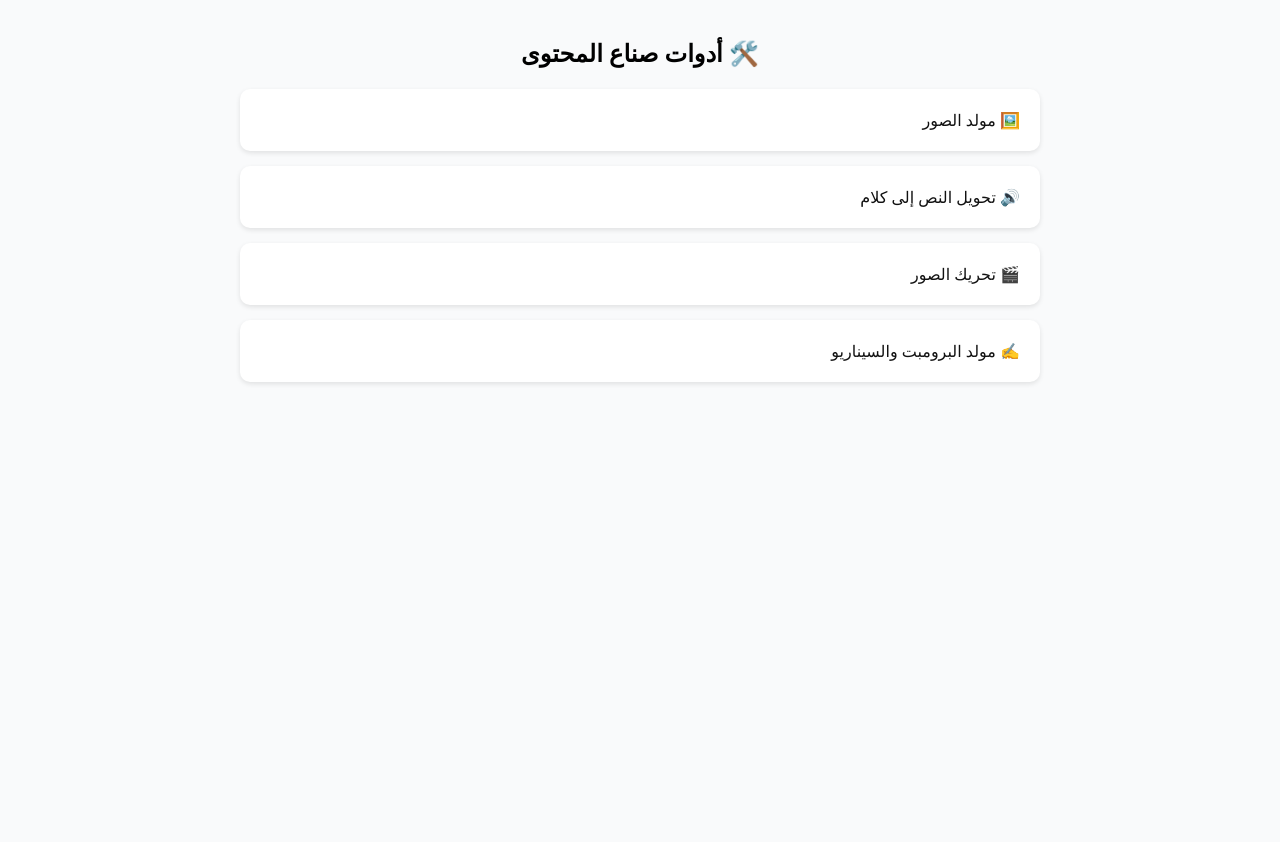
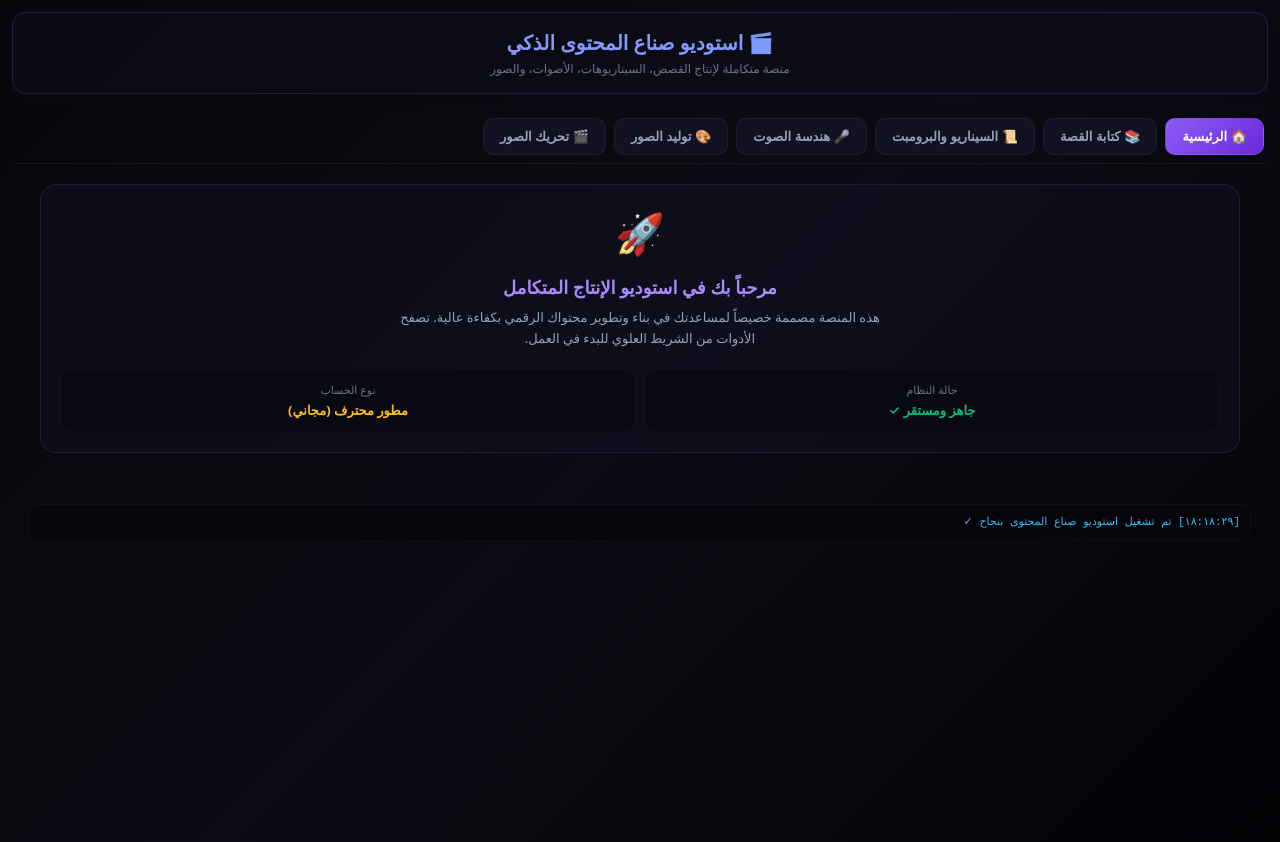
Before and after one commit to khalididouaksim-commits/ai-creator-tools, a Next.js app: page / in a window 1280 px wide. Built offline with nearby package versions, Linux system fonts and the light colour scheme.

Commit message:
update page.js

```diff
--- a/app/page.js
+++ b/app/page.js
@@ -1,13 +1,164 @@
-export default function Home() {
+"use client";
+import { useState, useEffect } from "react";
+
+export default function ContentStudio() {
+  // التحكم في التبويب النشط (الافتراضي: الرئيسية)
+  const [activeTab, setActiveTab] = useState("home");
+  const [logs, setLogs] = useState([]);
+
+  // إضافة سجل التنبيهات السفلي
+  const addLog = (msg) => {
+    const time = new Date().toLocaleTimeString("ar-EG", { hour12: false });
+    setLogs(prev => [...prev.slice(-2), "[" + time + "] " + msg]);
+  };
+
+  useEffect(() => {
+    addLog("تم تشغيل استوديو صناع المحتوى بنجاح ✓");
+  }, []);
+
   return (
-    <main style={{ padding: "20px", maxWidth: "800px", margin: "0 auto", minHeight: "100vh" }}>
-      <h1 style={{ fontSize: "24px", marginBottom: "20px", textAlign: "center" }}>🛠️ أدوات صناع المحتوى</h1>
-      <div style={{ display: "grid", gap: "15px" }}>
-        <a href="/tools/image-generator" style={{ padding: "20px", backgroundColor: "#fff", borderRadius: "10px", textDecoration: "none", color: "#111", boxShadow: "0 2px 5px rgba(0,0,0,0.1)" }}>🖼️ مولد الصور</a>
-        <a href="/tools/text-to-speech" style={{ padding: "20px", backgroundColor: "#fff", borderRadius: "10px", textDecoration: "none", color: "#111", boxShadow: "0 2px 5px rgba(0,0,0,0.1)" }}>🔊 تحويل النص إلى كلام</a>
-        <a href="/tools/image-animator" style={{ padding: "20px", backgroundColor: "#fff", borderRadius: "10px", textDecoration: "none", color: "#111", boxShadow: "0 2px 5px rgba(0,0,0,0.1)" }}>🎬 تحريك الصور</a>
-        <a href="/tools/prompt-script" style={{ padding: "20px", backgroundColor: "#fff", borderRadius: "10px", textDecoration: "none", color: "#111", boxShadow: "0 2px 5px rgba(0,0,0,0.1)" }}>✍️ مولد البرومبت والسيناريو</a>
+    <main style={{
+      minHeight: "100vh",
+      background: "linear-gradient(135deg, #060609 0%, #0b0b14 50%, #020205 100%)",
+      color: "#f1f5f9",
+      fontFamily: "system-ui, -apple-system, sans-serif",
+      direction: "rtl",
+      padding: "12px",
+      paddingBottom: "30px"
+    }}>
+
+      {/* هيدر الموقع الاحترافي */}
+      <header style={{
+        textAlign: "center",
+        marginBottom: "16px",
+        padding: "16px",
+        background: "rgba(13, 13, 25, 0.7)",
+        borderRadius: "14px",
+        border: "1px solid rgba(139, 92, 246, 0.2)",
+        boxShadow: "0 0 15px rgba(139, 92, 246, 0.05)"
+      }}>
+        <h1 style={{ margin: 0, fontSize: "20px", fontWeight: "700", background: "linear-gradient(90deg, #a78bfa, #60a5fa)", WebkitBackgroundClip: "text", WebkitTextFillColor: "transparent" }}>
+          🎬 استوديو صناع المحتوى الذكي
+        </h1>
+        <p style={{ margin: "4px 0 0", fontSize: "12px", color: "#64748b" }}>منصة متكاملة لإنتاج القصص، السيناريوهات، الأصوات، والصور</p>
+      </header>
+
+      {/* شريط التنقل الأفقي المتجاوب - حل مشكلة الأيقونات العمودية في الهاتف */}
+      <nav style={{
+        display: "flex",
+        flexDirection: "row",
+        gap: "8px",
+        marginBottom: "20px",
+        padding: "8px 4px",
+        overflowX: "auto",
+        whiteSpace: "nowrap",
+        WebkitOverflowScrolling: "touch",
+        scrollbarWidth: "none", // إخفاء شريط التمرير في فايرفوكس
+        borderBottom: "1px solid rgba(255,255,255,0.05)"
+      }}>
+        {/* ستايل مخصص لإخفاء شريط التمرير في كروم وسفاري */}
+        <style>{`
+          nav::-webkit-scrollbar { display: none; }
+          .nav-btn {
+            padding: 10px 16px;
+            border-radius: 10px;
+            border: 1px solid rgba(255,255,255,0.05);
+            font-size: 13px;
+            font-weight: 600;
+            cursor: pointer;
+            transition: all 0.2s ease;
+            display: flex;
+            align-items: center;
+            gap: 6px;
+          }
+        `}</style>
+
+        <button onClick={() => setActiveTab("home")} className="nav-btn" style={{ background: activeTab === "home" ? "linear-gradient(135deg, #8b5cf6, #6d28d9)" : "#111122", color: activeTab === "home" ? "#fff" : "#94a3b8" }}>
+          🏠 الرئيسية
+        </button>
+        <button onClick={() => setActiveTab("story")} className="nav-btn" style={{ background: activeTab === "story" ? "linear-gradient(135deg, #8b5cf6, #6d28d9)" : "#111122", color: activeTab === "story" ? "#fff" : "#94a3b8" }}>
+          📚 كتابة القصة
+        </button>
+        <button onClick={() => setActiveTab("script")} className="nav-btn" style={{ background: activeTab === "script" ? "linear-gradient(135deg, #8b5cf6, #6d28d9)" : "#111122", color: activeTab === "script" ? "#fff" : "#94a3b8" }}>
+          📜 السيناريو والبرومبت
+        </button>
+        <button onClick={() => setActiveTab("audio")} className="nav-btn" style={{ background: activeTab === "audio" ? "linear-gradient(135deg, #8b5cf6, #6d28d9)" : "#111122", color: activeTab === "audio" ? "#fff" : "#94a3b8" }}>
+          🎤 هندسة الصوت
+        </button>
+        <button onClick={() => setActiveTab("image")} className="nav-btn" style={{ background: activeTab === "image" ? "linear-gradient(135deg, #8b5cf6, #6d28d9)" : "#111122", color: activeTab === "image" ? "#fff" : "#94a3b8" }}>
+          🎨 توليد الصور
+        </button>
+        <button onClick={() => setActiveTab("animate")} className="nav-btn" style={{ background: activeTab === "animate" ? "linear-gradient(135deg, #8b5cf6, #6d28d9)" : "#111122", color: activeTab === "animate" ? "#fff" : "#94a3b8" }}>
+          🎬 تحريك الصور
+        </button>
+      </nav>
+
+      {/* محتوى التبويبات المتغيرة */}
+      <div style={{ maxWidth: "1200px", margin: "0 auto", minHeight: "300px" }}>
+
+        {/* 1. تبويب الصفحة الرئيسية */}
+        {activeTab === "home" && (
+          <section style={{ background: "rgba(17, 17, 34, 0.6)", borderRadius: "16px", padding: "20px", border: "1px solid rgba(139, 92, 246, 0.15)", textAlign: "center" }}>
+            <div style={{ fontSize: "40px", marginBottom: "10px" }}>🚀</div>
+            <h2 style={{ fontSize: "18px", color: "#a78bfa", marginBottom: "8px" }}>مرحباً بك في استوديو الإنتاج المتكامل</h2>
+            <p style={{ fontSize: "13px", color: "#94a3b8", lineHeight: "1.6", maxWidth: "500px", margin: "0 auto" }}>
+              هذه المنصة مصممة خصيصاً لمساعدتك في بناء وتطوير محتواك الرقمي بكفاءة عالية. تصفح الأدوات من الشريط العلوي للبدء في العمل.
+            </p>
+            <div style={{ display: "grid", gridTemplateColumns: "1fr 1fr", gap: "10px", marginTop: "20px" }}>
+              <div style={{ background: "#090911", padding: "12px", borderRadius: "10px", border: "1px solid rgba(255,255,255,0.02)" }}>
+                <div style={{ fontSize: "11px", color: "#64748b" }}>حالة النظام</div>
+                <div style={{ fontSize: "13px", color: "#10b981", fontWeight: "600", marginTop: "4px" }}>جاهز ومستقر ✓</div>
+              </div>
+              <div style={{ background: "#090911", padding: "12px", borderRadius: "10px", border: "1px solid rgba(255,255,255,0.02)" }}>
+                <div style={{ fontSize: "11px", color: "#64748b" }}>نوع الحساب</div>
+                <div style={{ fontSize: "13px", color: "#fbbf24", fontWeight: "600", marginTop: "4px" }}>مطور محترف (مجاني)</div>
+              </div>
+            </div>
+          </section>
+        )}
+
+        {/* 2. تبويب كتابة القصة */}
+        {activeTab === "story" && (
+          <section style={{ background: "rgba(17, 17, 34, 0.6)", borderRadius: "16px", padding: "16px", border: "1px solid rgba(139, 92, 246, 0.15)" }}>
+            <p style={{ color: "#64748b", fontSize: "13px", textAlign: "center" }}>[قريباً] سيتم هنا بناء محرك كتابة القصة وتوزيع المشاهد...</p>
+          </section>
+        )}
+
+        {/* 3. تبويب السيناريو */}
+        {activeTab === "script" && (
+          <section style={{ background: "rgba(17, 17, 34, 0.6)", borderRadius: "16px", padding: "16px", border: "1px solid rgba(139, 92, 246, 0.15)" }}>
+            <p style={{ color: "#64748b", fontSize: "13px", textAlign: "center" }}>[قريباً] سيتم هنا بناء محرك كتابة السيناريو والحوار والبرومبت...</p>
+          </section>
+        )}
+
+        {/* 4. تبويب الهندسة الصوتية */}
+        {activeTab === "audio" && (
+          <section style={{ background: "rgba(17, 17, 34, 0.6)", borderRadius: "16px", padding: "16px", border: "1px solid rgba(139, 92, 246, 0.15)" }}>
+            <p style={{ color: "#64748b", fontSize: "13px", textAlign: "center" }}>[قريباً] سيتم هنا بناء نظام تحويل النص إلى صوت واستنساخ صوتك الشخصي بجودة عالية...</p>
+          </section>
+        )}
+
+        {/* 5. تبويب توليد الصور */}
+        {activeTab === "image" && (
+          <section style={{ background: "rgba(17, 17, 34, 0.6)", borderRadius: "16px", padding: "16px", border: "1px solid rgba(139, 92, 246, 0.15)" }}>
+            <p style={{ color: "#64748b", fontSize: "13px", textAlign: "center" }}>[قريباً] سيتم هنا دمج كود توليد الصور المطور بعد معالجة مشكلة التحميل المباشر...</p>
+          </section>
+        )}
+
+        {/* 6. تبويب تحريك الصور */}
+        {activeTab === "animate" && (
+          <section style={{ background: "rgba(17, 17, 34, 0.6)", borderRadius: "16px", padding: "16px", border: "1px solid rgba(139, 92, 246, 0.15)" }}>
+            <p style={{ color: "#64748b", fontSize: "13px", textAlign: "center" }}>[قريباً] سيتم هنا بناء محرك تحريك الصور الثابتة إلى مقاطع فيديو...</p>
+          </section>
+        )}
+
       </div>
+
+      {/* لوحة مراقبة النظام والـ Logs السفلية الاحترافية */}
+      <footer style={{ maxWidth: "1200px", margin: "20px auto 0", background: "#05050a", borderRadius: "10px", padding: "10px", border: "1px solid rgba(255,255,255,0.03)", fontFamily: "monospace", fontSize: "11px", color: "#38bdf8" }}>
+        {logs.map((log, i) => <div key={i} style={{ marginBottom: "2px" }}>{log}</div>)}
+      </footer>
+
     </main>
   );
 }
```
